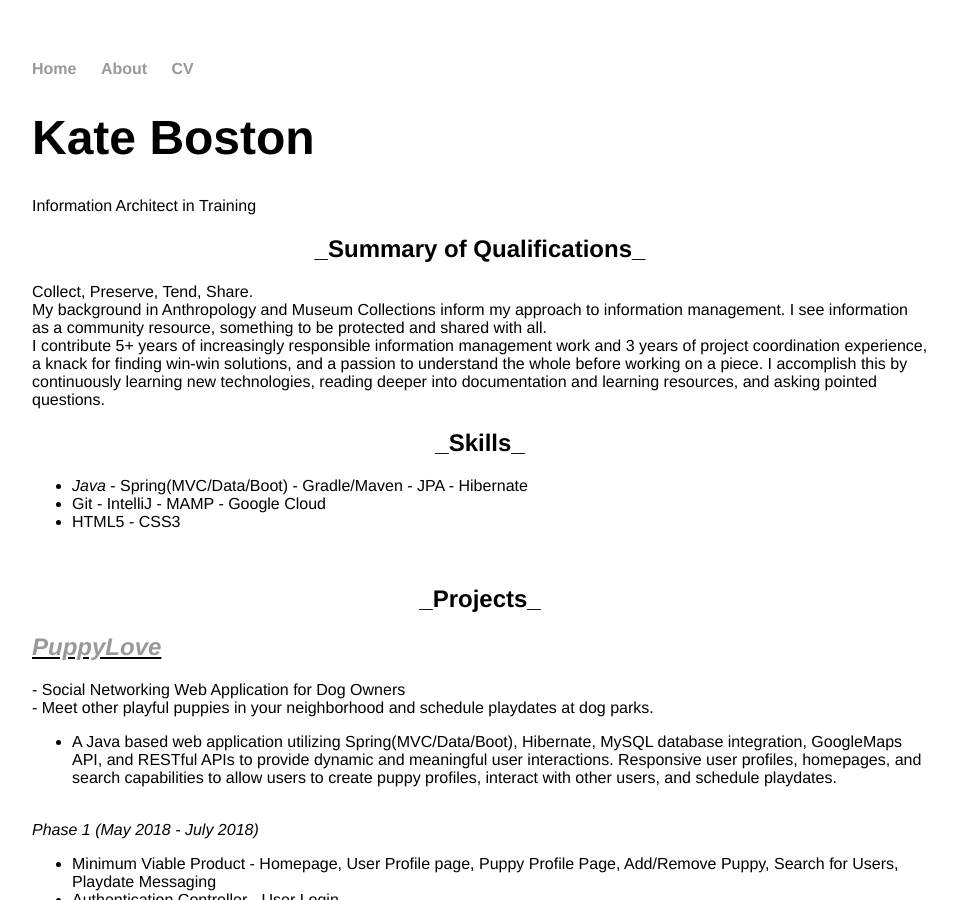
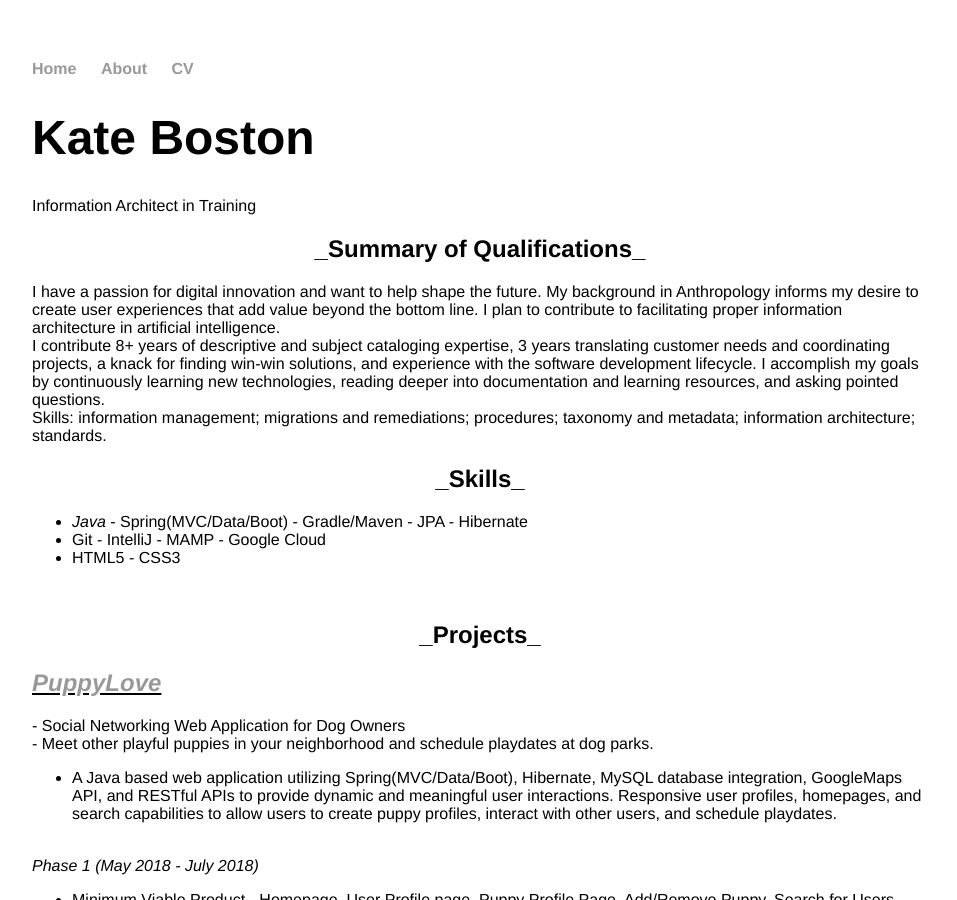
Before and after one commit to ktlnbstn/ktlnbstn.github.io, a Jekyll site: the page built from cv/index.html, in a window 1280 px wide and 900 px high. Shown: the whole window, without its empty margins (160-1117 px from the left). Built offline with Jekyll 4.4.1, drawn with Linux system fonts in a browser that asks for light colours.

Commit message:
May2019 bio update

```diff
--- a/cv/index.html
+++ b/cv/index.html
@@ -9,14 +9,17 @@ title: CV
 
 	<center><h2>_Summary of Qualifications_</h2></center>
 
-Collect, Preserve, Tend, Share.</br>
-My background in Anthropology and Museum Collections inform my approach to information management.
-I see information as a community resource, something to be protected and shared with all. </br>
+I have a passion for digital innovation and want to help shape the future. My background in
+Anthropology informs my desire to create user experiences that add value beyond the bottom line.
+I plan to contribute to facilitating proper information architecture in artificial intelligence.</br>
 
-I contribute 5+ years of increasingly responsible information management work and 3 years of project
-coordination experience, a knack for finding win-win solutions, and a passion to understand the whole before
-working on a piece. I accomplish this by continuously learning new technologies, reading deeper into documentation
-and learning resources, and asking pointed questions.</br>
+I contribute 8+ years of descriptive and subject cataloging expertise, 3 years translating
+customer needs and coordinating projects, a knack for finding win-win solutions, and experience
+with the software development lifecycle. I accomplish my goals by continuously learning new
+technologies, reading deeper into documentation and learning resources, and asking pointed questions. </br>
+
+Skills: information management; migrations and remediations; procedures; taxonomy and metadata;
+information architecture; standards. </br>
 
 	<center><h2>_Skills_</h2></center>
 	<ul>
```
